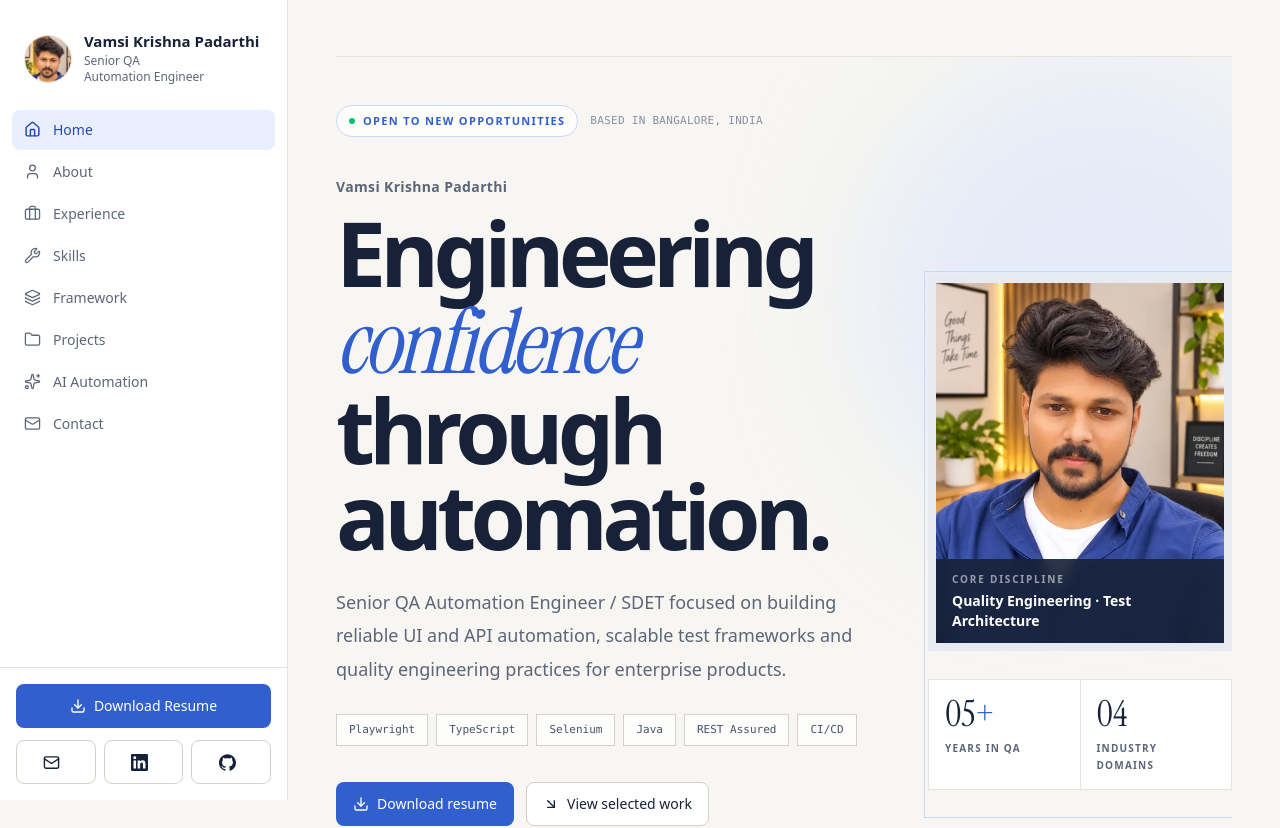
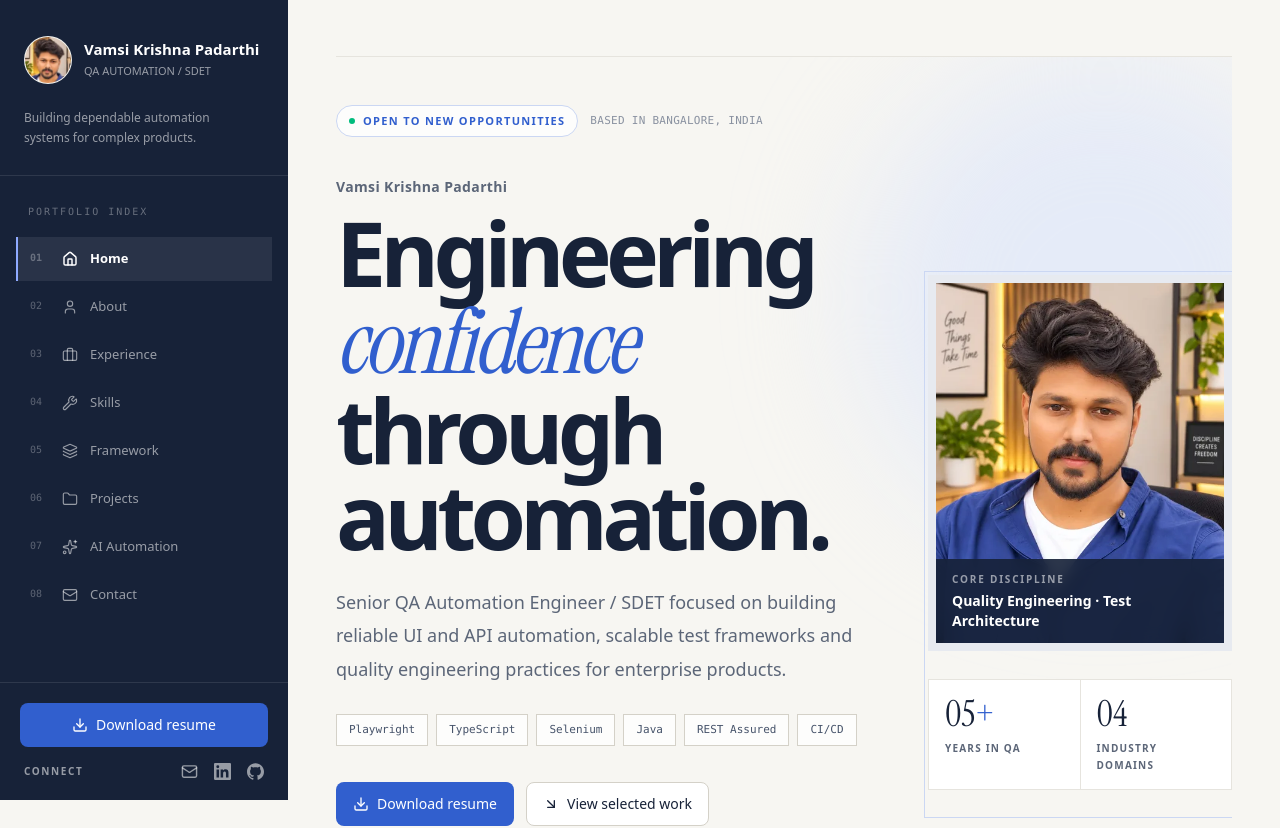
Before and after one commit to vamsi2635/Vamsi-Portfolio, a React (Vite) app: page / in a window 1280 px wide. Shown: the top 828 px of the page. Built offline with nearby package versions, Linux system fonts and the light colour scheme.

Commit message:
Rebuild portfolio typography, hero and navigation

```diff
--- a/src/components/layout/Sidebar.tsx
+++ b/src/components/layout/Sidebar.tsx
@@ -9,87 +9,20 @@ import { LinkButton } from '../ui/LinkButton'
 import { ProfilePhoto } from '../ui/ProfilePhoto'
 import { navIcons } from './navIcons'
 
-/** Desktop navigation (lg and up): a fixed left sidebar. */
 export function Sidebar({ active }: { active: SectionId }) {
   return (
-    <aside className="fixed inset-y-0 left-0 z-40 hidden w-72 flex-col border-r border-line bg-surface lg:flex">
-      <div className="flex items-center gap-3 px-6 pb-6 pt-8">
-        <ProfilePhoto
-          variant="avatar"
-          sizes="48px"
-          alt=""
-          className="size-12 rounded-full border border-line"
-        />
-        <div className="min-w-0">
-          <p className="truncate text-[15px] font-semibold leading-tight text-ink">{profile.name}</p>
-          <p className="mt-0.5 text-xs leading-snug text-muted">Senior QA Automation Engineer</p>
-        </div>
+    <aside className="fixed inset-y-0 left-0 z-40 hidden w-72 flex-col bg-[#172238] text-white lg:flex">
+      <div className="border-b border-white/10 px-6 pb-7 pt-9">
+        <a href="#home" className="flex items-center gap-3"><ProfilePhoto variant="avatar" sizes="48px" alt="" className="size-12 rounded-full border border-white/20" /><span className="min-w-0"><span className="block truncate text-[15px] font-semibold leading-tight">{profile.name}</span><span className="mt-1 block text-[11px] text-white/55">QA AUTOMATION / SDET</span></span></a>
+        <p className="mt-6 max-w-[13rem] text-xs leading-relaxed text-white/55">Building dependable automation systems for complex products.</p>
       </div>
-
-      <nav aria-label="Primary" className="flex-1 overflow-y-auto px-3">
-        <ul className="space-y-0.5">
-          {navItems.map((item) => {
-            const Icon = navIcons[item.id]
-            const isActive = active === item.id
-            return (
-              <li key={item.id}>
-                <a
-                  href={`#${item.id}`}
-                  aria-current={isActive ? 'location' : undefined}
-                  className={cn(
-                    'flex min-h-10 items-center gap-3 rounded-lg px-3 text-sm transition-colors',
-                    isActive
-                      ? 'bg-accent-soft font-medium text-accent-strong'
-                      : 'text-muted hover:bg-sunken hover:text-ink',
-                  )}
-                >
-                  <Icon size={17} aria-hidden="true" strokeWidth={isActive ? 2.1 : 1.8} />
-                  {item.label}
-                </a>
-              </li>
-            )
-          })}
-        </ul>
+      <nav aria-label="Primary" className="flex-1 overflow-y-auto px-4 py-7">
+        <p className="mb-4 px-3 font-mono text-[10px] uppercase tracking-[0.2em] text-white/35">Portfolio index</p>
+        <ul className="space-y-1">{navItems.map((item, index) => { const Icon = navIcons[item.id]; const isActive = active === item.id; return <li key={item.id}><a href={`#${item.id}`} aria-current={isActive ? 'location' : undefined} className={cn('group flex min-h-11 items-center gap-3 border-l-2 px-3 text-[13px] transition-all', isActive ? 'border-[#8faaff] bg-white/[0.08] font-semibold text-white' : 'border-transparent text-white/55 hover:border-white/25 hover:bg-white/[0.04] hover:text-white')}><span className="w-5 font-mono text-[10px] text-white/30">{String(index + 1).padStart(2, '0')}</span><Icon size={16} aria-hidden="true" strokeWidth={isActive ? 2.2 : 1.7} />{item.label}</a></li> })}</ul>
       </nav>
-
-      <div className="space-y-3 border-t border-line p-4">
-        <LinkButton
-          href={asset(profile.resumePath)}
-          download
-          variant="primary"
-          icon={<Download size={16} aria-hidden="true" />}
-          className="w-full"
-        >
-          Download Resume
-        </LinkButton>
-        <div className="grid grid-cols-3 gap-2">
-          <LinkButton
-            href={`mailto:${profile.email}`}
-            aria-label="Email Vamsi"
-            icon={<Mail size={17} aria-hidden="true" />}
-            className="px-0"
-          >
-            <span className="sr-only">Email</span>
-          </LinkButton>
-          <LinkButton
-            href={profile.linkedin}
-            external
-            aria-label="LinkedIn profile"
-            icon={<LinkedInIcon size={17} />}
-            className="px-0"
-          >
-            <span className="sr-only">LinkedIn</span>
-          </LinkButton>
-          <LinkButton
-            href={profile.github}
-            external
-            aria-label="GitHub profile"
-            icon={<GitHubIcon size={17} />}
-            className="px-0"
-          >
-            <span className="sr-only">GitHub</span>
-          </LinkButton>
-        </div>
+      <div className="space-y-4 border-t border-white/10 p-5">
+        <LinkButton href={asset(profile.resumePath)} download variant="primary" icon={<Download size={16} aria-hidden="true" />} className="w-full">Download resume</LinkButton>
+        <div className="flex items-center justify-between px-1 text-white/55"><span className="text-[10px] font-bold uppercase tracking-[0.16em]">Connect</span><div className="flex items-center gap-4"><a href={`mailto:${profile.email}`} aria-label="Email Vamsi" className="hover:text-white"><Mail size={17} /></a><a href={profile.linkedin} target="_blank" rel="noopener noreferrer" aria-label="LinkedIn profile" className="hover:text-white"><LinkedInIcon size={17} /></a><a href={profile.github} target="_blank" rel="noopener noreferrer" aria-label="GitHub profile" className="hover:text-white"><GitHubIcon size={17} /></a></div></div>
       </div>
     </aside>
   )
```
